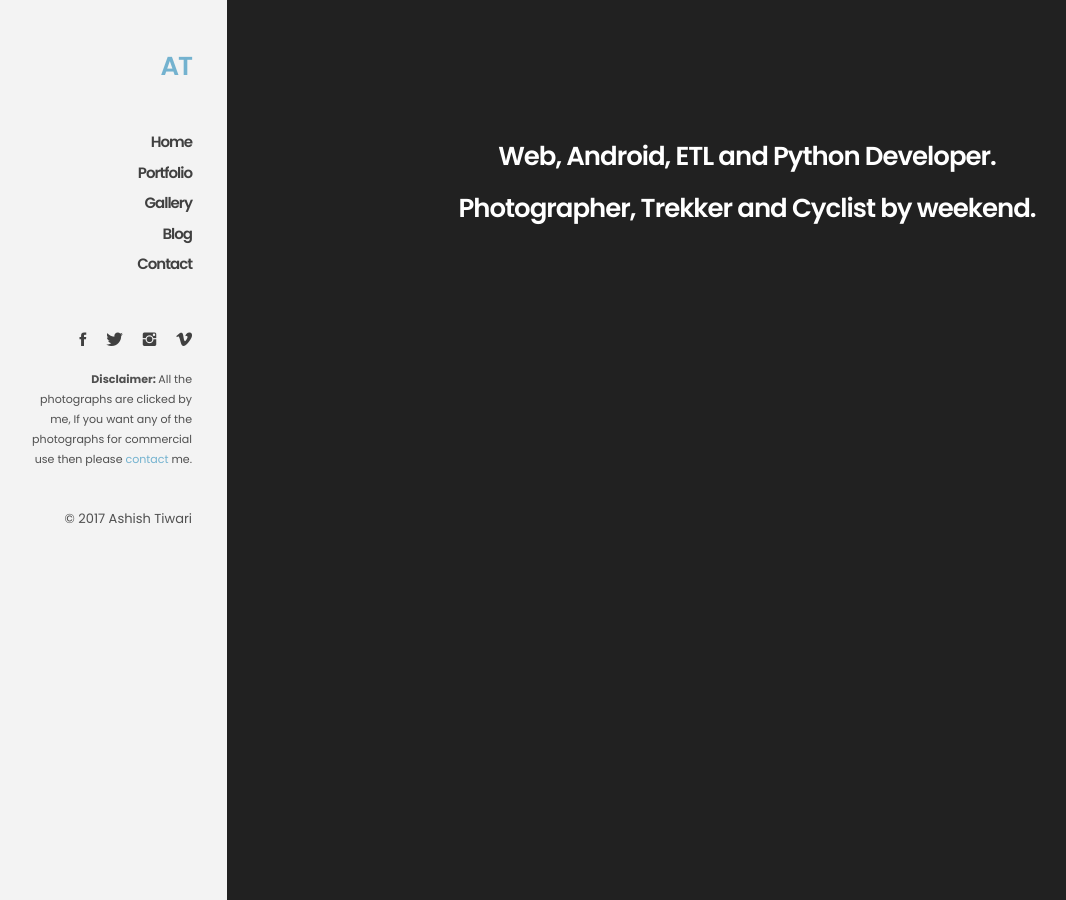
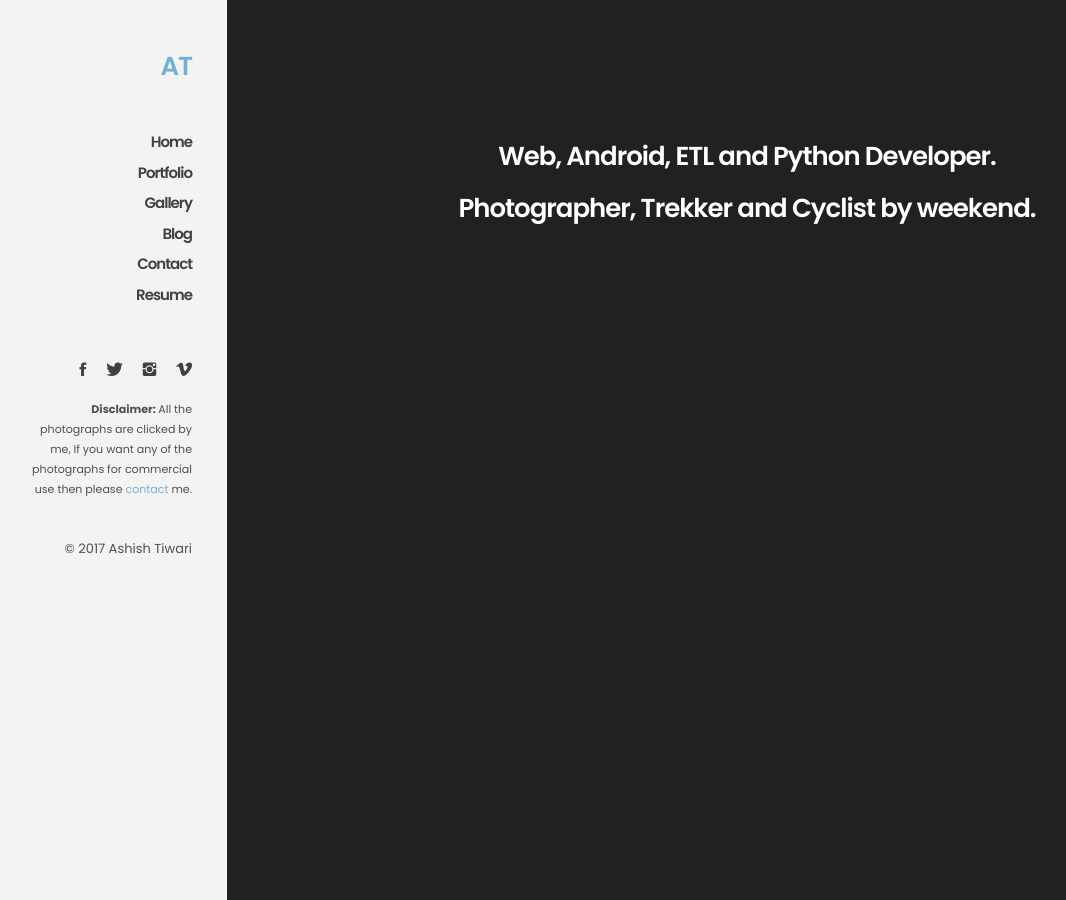
Before and after one commit to ashish2py/ashish2py.github.io, a Jekyll site: the page built from about.md, in a window 1280 px wide. Shown: the whole page, without its empty margins (13-1079 px from the left). Built offline with Jekyll 4.4.1, drawn with Linux system fonts in a browser that asks for light colours; some web fonts are replaced.

Commit message:
Update navbar.html

```diff
--- a/_includes/navbar.html
+++ b/_includes/navbar.html
@@ -54,6 +54,7 @@
         </li>
  -->
         <li class="{% if page.path contains 'contact' %}current{% endif %} "><a href="/contact/">Contact</a></li>
+        <li><a href="http://bitly.com/2x3BG6E">Resume</a></li>
       </ul>
     </div>
     <!--/.nav-collapse -->
```
